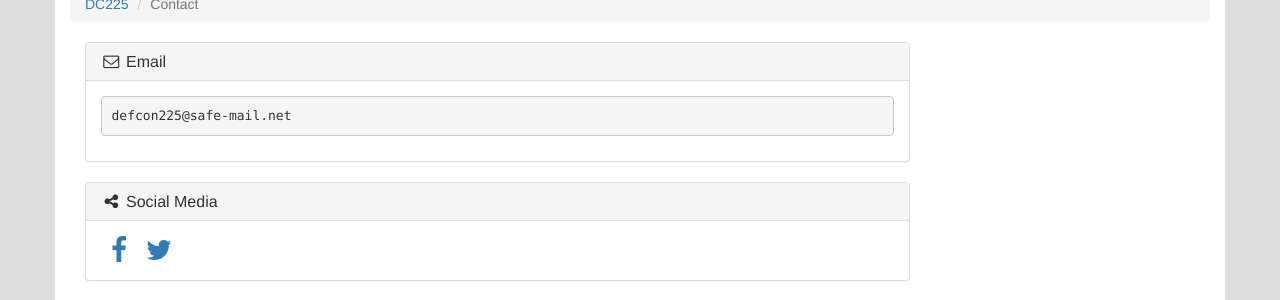
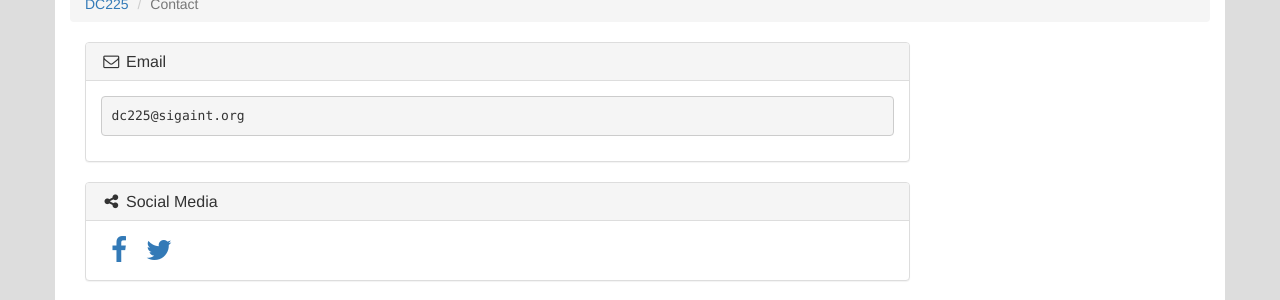
Before and after one commit to dc225/dc225.github.io, a Jekyll site: the page contact.html, which Jekyll copies as it is, in a window 1280 px wide. Shown: the part 331-631 px from the top of the page. Built offline with Jekyll 4.4.1, drawn with Linux system fonts in a browser that asks for light colours; nearby versions of some CDN libraries.

Commit message:
Update contact.html
Update email to SIGAINT. Safe-Mail is no longer considered safe.

```diff
--- a/contact.html
+++ b/contact.html
@@ -99,7 +99,7 @@ We <3 You. Join Us.
     <div class="panel-heading">
       <h3 class="panel-title"><b class="fa fa-fw fa-envelope-o"></b> Email</h3>
     </div>
-    <div class="panel-body"><pre>defcon225@safe-mail.net</pre></div>
+    <div class="panel-body"><pre>dc225@sigaint.org</pre></div>
   </div>
 
 
```
